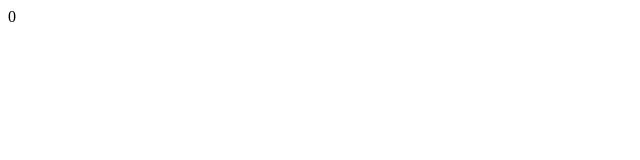
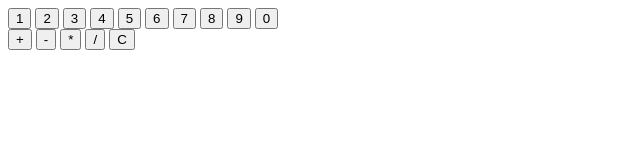
Before and after one commit to TrentJackson55/web-calculator, a plain HTML site: page index.html in a window 1280 px wide. Shown: the whole page, without its empty margins (0-640 px from the left). Drawn offline with Linux system fonts and the light colour scheme.

Commit message:
Implement button elements

```diff
--- a/calc.js
+++ b/calc.js
@@ -21,24 +21,3 @@
 const divide = (a, b) => {
     return a / b;
 };
-
-// create divs for display, digits and operators
-const body = document.querySelector("body");
-
-const calcField = document.createElement("div");
-calcField.id = "calcField";
-body.appendChild(calcField);
-
-// create and populate display field
-const display = document.createElement("div");
-display.classList.add("display");
-calcField.appendChild(display);
-// create and populate digit field
-const digits = document.createElement("div");
-digits.classList.add("digits")
-calcField.appendChild(digits);
-digits.textContent = 0;
-// create and populate operators field
-const operators = document.createElement("div");
-operators.classList.add("operators");
-calcField.appendChild(operators);
--- a/index.html
+++ b/index.html
@@ -8,9 +8,31 @@
 </head>
 <body>
     <div id="calculator">
-        <div class="display"></div>
-        <div class="digits"></div>
-        <div class="operators"></div>
+        <div class="display">
+
+        </div>
+
+        <div class="digits">
+            <button>1</button>
+            <button>2</button>
+            <button>3</button>
+            <button>4</button>
+            <button>5</button>
+            <button>6</button>
+            <button>7</button>
+            <button>8</button>
+            <button>9</button>
+            <button>0</button>
+        </div>
+
+        <div class="operators">
+            <button>+</button>
+            <button>-</button>
+            <button>*</button>
+            <button>/</button>
+            <button>C</button>
+        </div>
+
     </div>
 </body>
 </body>
```
